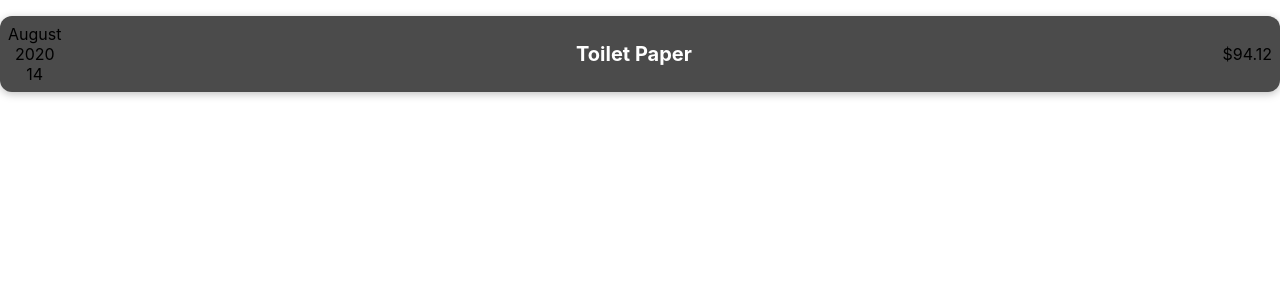
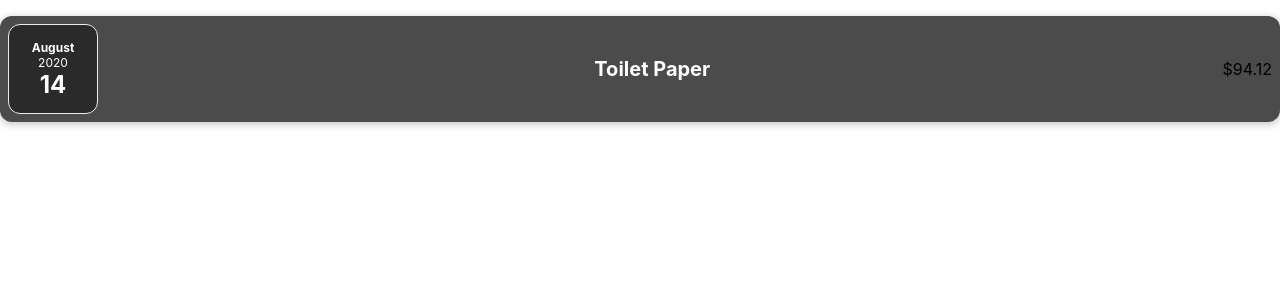
Before and after one commit to Vitaljano/expense-react, a React (Create React App) app: page / in a window 1280 px wide. Shown: the top 300 px of the page. Built offline with nearby package versions, Linux system fonts and the light colour scheme.

Commit message:
Split date to component

```diff
--- /dev/null
+++ b/src/componenst/ExpenseDate.css
@@ -0,0 +1,26 @@
+.expense-date {
+  display: flex;
+  flex-direction: column;
+  width: 5.5rem;
+  height: 5.5rem;
+  border: 1px solid #ececec;
+  background-color: #2a2a2a;
+  color: white;
+  border-radius: 12px;
+  align-items: center;
+  justify-content: center;
+}
+
+.expense-date__month {
+  font-size: 0.75rem;
+  font-weight: bold;
+}
+
+.expense-date__year {
+  font-size: 0.75rem;
+}
+
+.expense-date__day {
+  font-size: 1.5rem;
+  font-weight: bold;
+}
--- /dev/null
+++ b/src/componenst/ExpenseDate.js
@@ -0,0 +1,17 @@
+import "./ExpenseDate.css";
+
+const expenseDate = (props) => {
+  const month = props.date.toLocaleString("en-US", { month: "long" });
+  const day = props.date.toLocaleString("en-US", { day: "2-digit" });
+  const year = props.date.getFullYear();
+
+  return (
+    <div className="expense-date">
+      <div className="expense-date__month">{month}</div>
+      <div className="expense-date__year">{year}</div>
+      <div className="expense-date__day">{day}</div>
+    </div>
+  );
+};
+
+export default expenseDate;
--- a/src/componenst/ExpenseItem.js
+++ b/src/componenst/ExpenseItem.js
@@ -1,17 +1,10 @@
+import ExpenseDate from "./ExpenseDate";
 import "./ExpenseItem.css";
 
 const ExpenseItem = (props) => {
-  const month = props.date.toLocaleString("en-US", { month: "long" });
-  const day = props.date.toLocaleString("en-US", { day: "2-digit" });
-  const year = props.date.getFullYear();
-
   return (
     <div className="expense-item">
-      <div>
-        <div>{month}</div>
-        <div>{year}</div>
-        <div>{day}</div>
-      </div>
+      <ExpenseDate date={props.date} />
       <div className="expense-item__description">
         <h2>{props.title}</h2>
         <div>${props.amount}</div>
```
